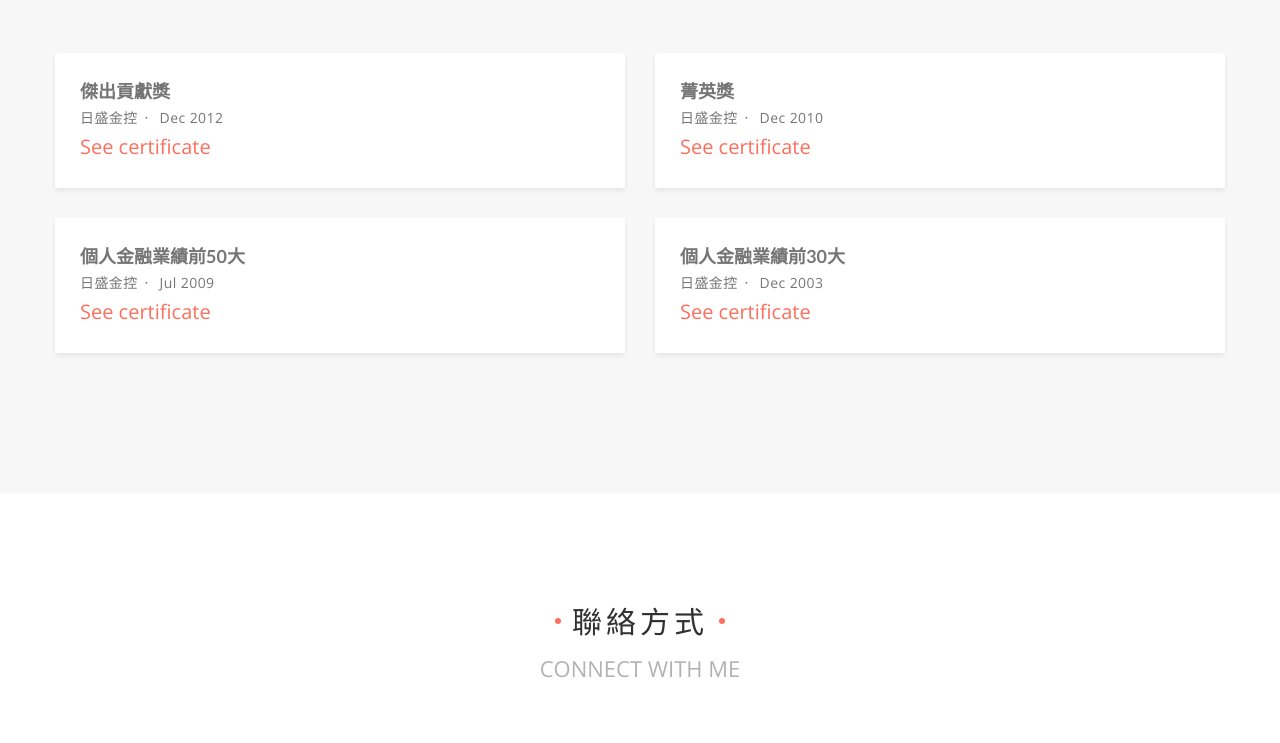
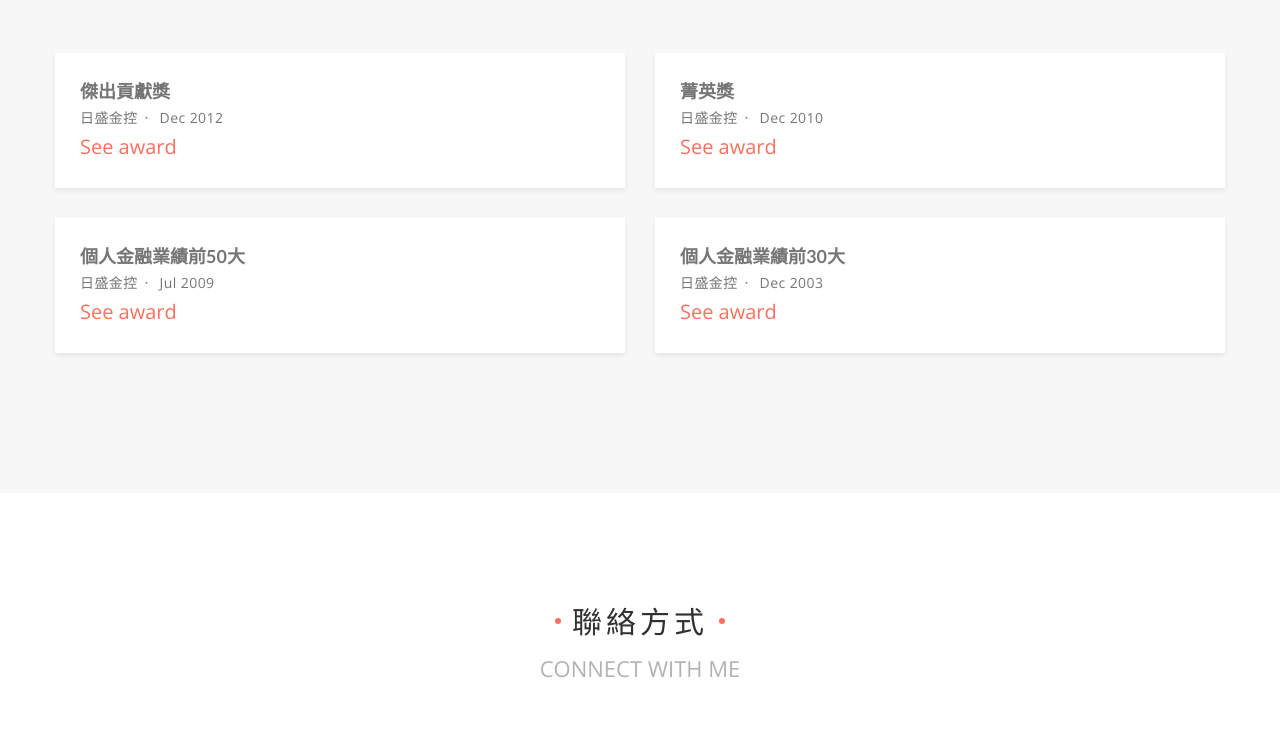
Before and after one commit to JamesGodwon/JamesGodwon.github.io, a plain HTML site: page index.html in a window 1280 px wide. Shown: the part 2920-3663 px from the top of the page. Drawn offline with nearby package versions, Linux system fonts and the light colour scheme; some icons are missing.

Commit message:
modify see award

```diff
--- a/index.html
+++ b/index.html
@@ -741,7 +741,7 @@
 
 
         <a class="card-link" href="../../img/101.jpg" target="_blank" rel="noopener">
-          See certificate
+          See award
         </a>
 
       </div>
@@ -760,7 +760,7 @@
 
 
         <a class="card-link" href="../../img/99.jpg" target="_blank" rel="noopener">
-          See certificate
+          See award
         </a>
 
       </div>
@@ -779,7 +779,7 @@
 
 
         <a class="card-link" href="../../img/93.jpg" target="_blank" rel="noopener">
-          See certificate
+          See award
         </a>
 
       </div>
@@ -798,7 +798,7 @@
 
 
         <a class="card-link" href="../../img/92.jpg" target="_blank" rel="noopener">
-          See certificate
+          See award
         </a>
 
       </div>
```
